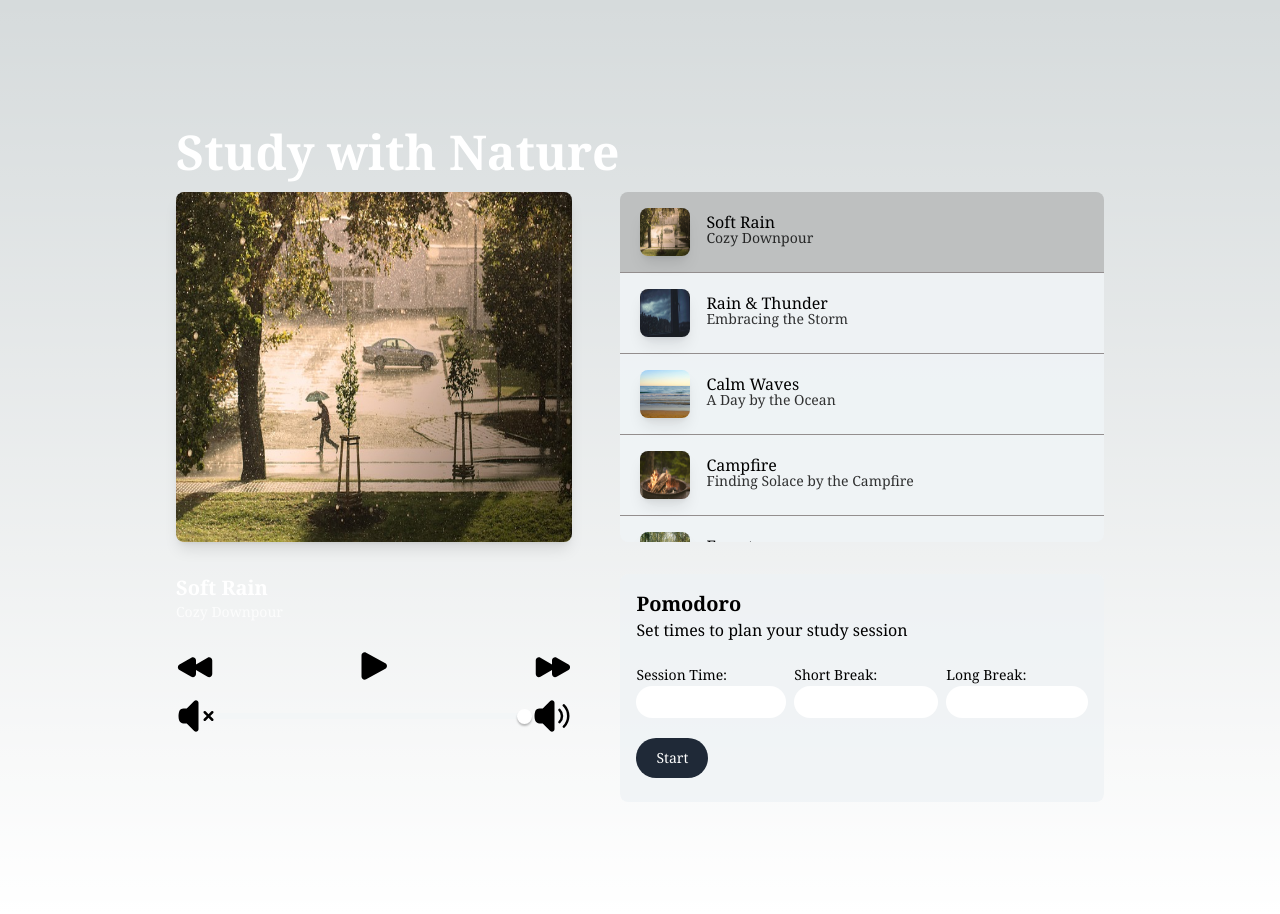
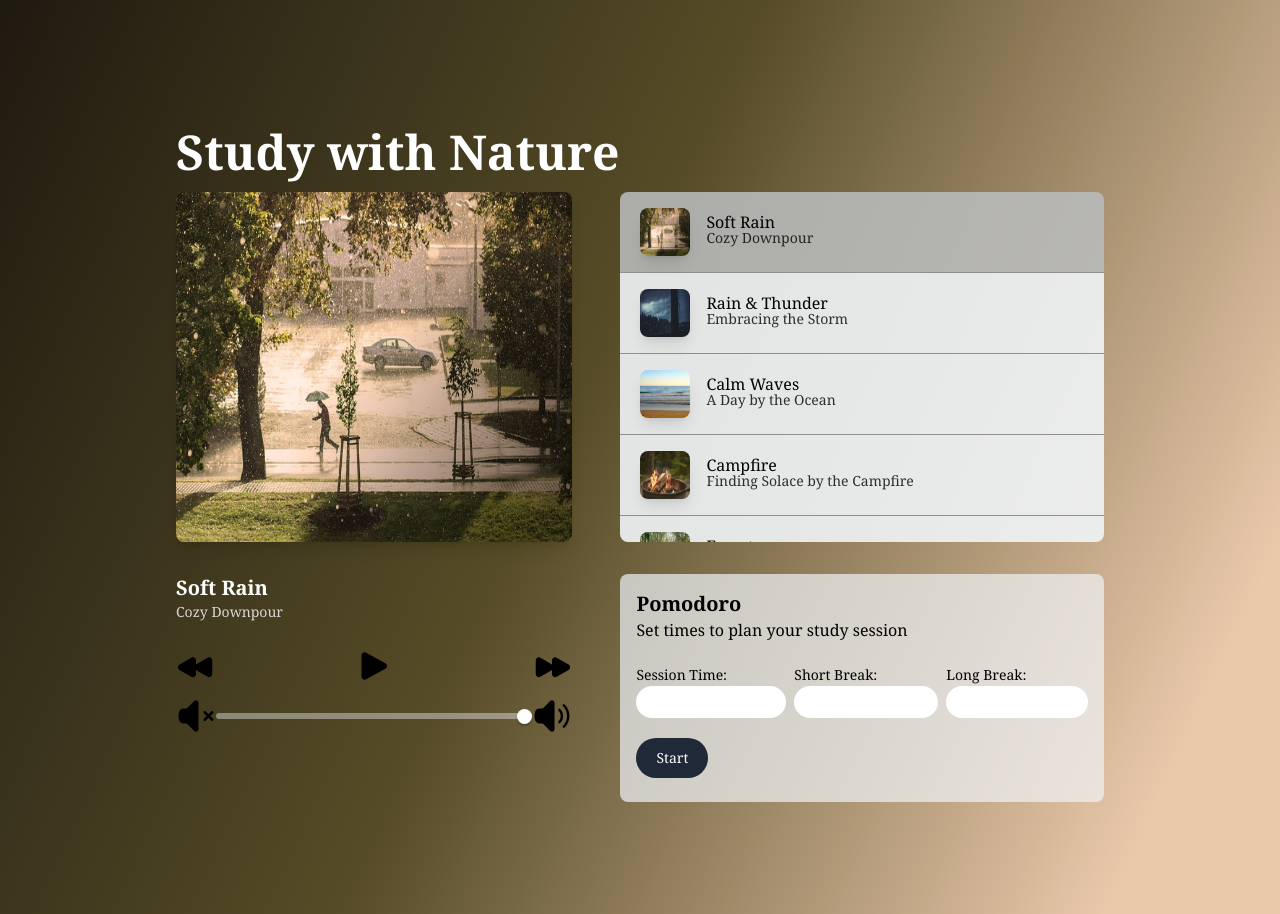
Before and after one commit to zaraehhs/studywithnature, a Next.js app in the folder study-with-nature/: page / in a window 1280 px wide. Built offline with nearby package versions, Linux system fonts and the light colour scheme.

Commit message:
feat: update background colors when sound changes

```diff
--- a/study-with-nature/app/components/MediaPlayer.jsx
+++ b/study-with-nature/app/components/MediaPlayer.jsx
@@ -4,6 +4,7 @@ import React, { useContext, useState, useRef, useEffect } from 'react';
 
 import SoundContext from '../contexts/SoundContext';
 import MenuContext from '../contexts/MenuContext';
+import BackgroundContext from '../contexts/BackgroundContext';
 
 import DisplayMedia from './DisplayMedia';
 import Controls from './Controls';
@@ -11,6 +12,7 @@ import Controls from './Controls';
 const MediaPlayer = () => {
   const { soundIndex, handleSelectedSound, isPlaying, updatePlayStatus, sounds } = useContext(SoundContext);
   const { isMenuVisible, closeMobileMenu } = useContext(MenuContext);
+  const { changeBackgroundColors } = useContext(BackgroundContext);
   const [volume, setVolume] = useState(1);
 
   const soundRef = useRef();
@@ -57,6 +59,7 @@ const MediaPlayer = () => {
         soundRef.current.pause();
       }
       soundRef.current.volume = volume;
+      changeBackgroundColors();
       if (isMenuVisible) closeMobileMenu();
     }
   }, [soundIndex, soundRef, isPlaying, volume]);
--- a/study-with-nature/app/layout.js
+++ b/study-with-nature/app/layout.js
@@ -11,7 +11,7 @@ export const metadata = {
 export default function RootLayout({ children }) {
   return (
     <html lang="en">
-      <body className="font-serif">{children}</body>
+        <body id="gradientContainer" className="font-serif min-w-full min-h-screen">{children}</body>
     </html>
   );
 }
--- a/study-with-nature/app/page.js
+++ b/study-with-nature/app/page.js
@@ -8,9 +8,9 @@ import { BackgroundProvider } from "./contexts/BackgroundContext";
 
 export default function Home() {
   return (
-    // <main className="flex flex-col max-w-6xl w-full m-auto p-12 lg:p-28">
     <BackgroundProvider>
-      <main className="flex flex-col max-w-6xl w-full m-auto p-12 lg:p-28" id="gradientContainer">
+      <main>
+        <div className="flex flex-col max-w-6xl w-full h-full m-auto p-12 lg:p-28">
           <SoundProvider>
             <MenuProvider>
               <div id="mobile" className="lg:hidden">
@@ -35,8 +35,8 @@ export default function Home() {
               </div>
             </MenuProvider>
           </SoundProvider>
+        </div>
       </main>
     </BackgroundProvider>
-    // </main>
   );
 }
```
Lines whose indentation alone changed are shown as unchanged.
